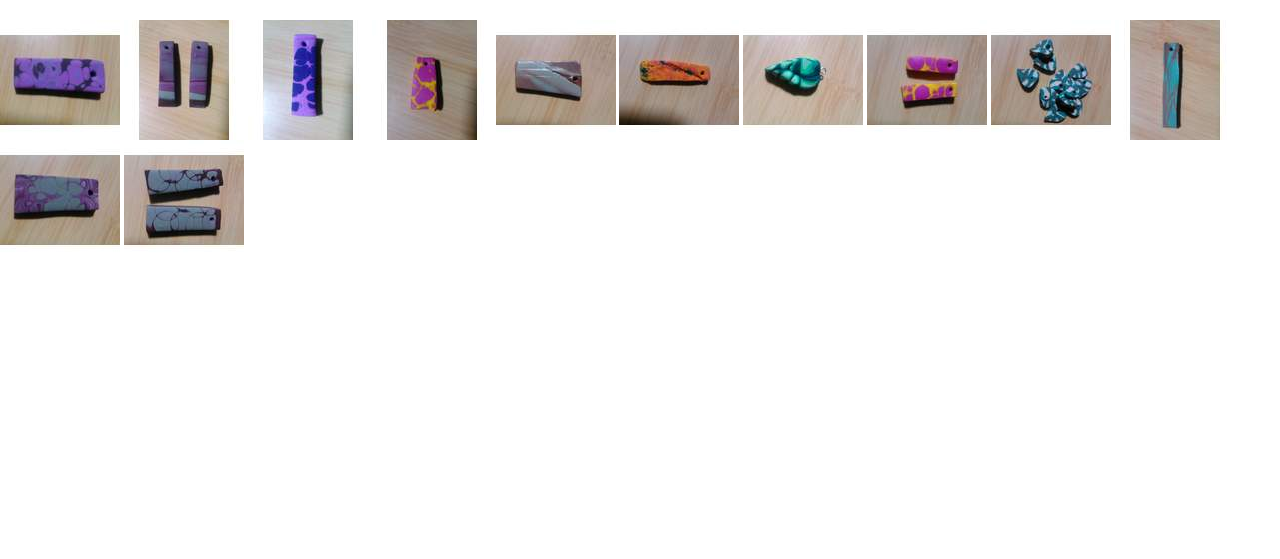
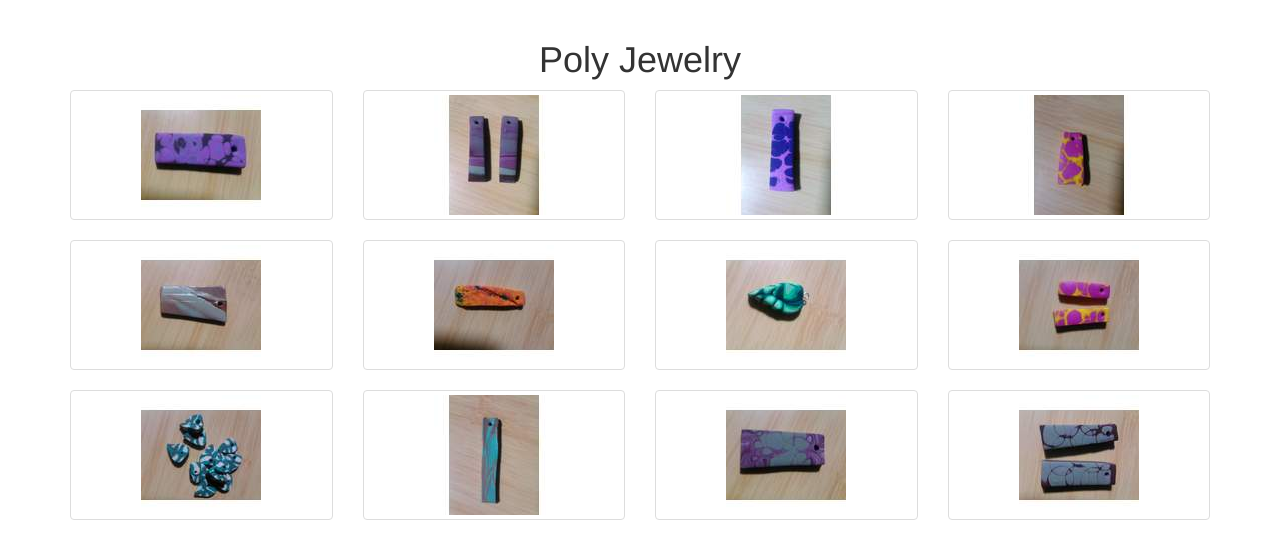
Before and after one commit to Mark-Magree/RustyBearStudio, a Flask app: page /poly_jewelry in a window 1280 px wide. Shown: the part 51-610 px from the top of the page. Run offline with Flask 2, Linux system fonts and the light colour scheme; some libraries are stand-ins or nearby versions.

Commit message:
improved gallery; added contact.html

```diff
--- a/rbs/templates/base.html
+++ b/rbs/templates/base.html
@@ -2,7 +2,8 @@
 {% block title %}Rusty Bear Studio{% endblock %}
 
 {% block navbar %}
-<nav class="navbar navbar-default navbar-static-top">
+{{ super() }}
+<nav class="navbar navbar-default navbar-static-top" role="navigation" id="myNavbar">
 	<div class="container">
 		<div class="navbar-header">
 			<a class="navbar-brand" href="/">RBS Home</a>
@@ -31,6 +32,4 @@
 </nav>
 {% endblock %}
 
-<a href="/"><h1>Rusty Bear Studio</h1></a>
-
 {% block content %}{% endblock %}
--- /dev/null
+++ b/rbs/templates/contact.html
@@ -0,0 +1,4 @@
+{% extends "base.html" %}
+{% block content %}
+<h2>contact info</h2>
+{% endblock %}
--- a/rbs/templates/gallery.html
+++ b/rbs/templates/gallery.html
@@ -1,11 +1,21 @@
 {% extends "base.html" %}
 {% block content %}
-<h2>{{ gallery_name | replace('_',' ') | title() }}</h2>
-<div class=gallery>
+{% block header %}{% endblock %}
+<div class="container">
+	<div class="row">
+		<div class="col-lg-12 col-md-12 col-sm-12 col-xs-12 text-center">
+			<h1>
+				{{ gallery_name | replace('_',' ') | title() }}
+			</h1>
+		</div>
+
 {% for i in images %}
-	<a class=display href={{img_dir}}{{i}}>
-		<img class=thumb src={{img_dir}}thumbs/{{i}}>
-	</a>
+		<div class="gallery_product col-lg-3 col-md-4 col-sm-4 col-xs-6">
+			<a href="{{img_dir}}{{i}}" class="thumbnail">
+				<img src="{{img_dir}}thumbs/{{i}}" class="img-responsive">
+			</a>
+		</div>
 {% endfor %}
+	</div>
 </div>
 {% endblock %}
--- a/rbs/views.py
+++ b/rbs/views.py
@@ -22,6 +22,11 @@ def about():
     return render_template('about.html',
                             gallery_list=gallery_list)
 
+@app.route('/contact')
+def contact():
+    return render_template('contact.html',
+                            gallery_list=gallery_list)
+
 @app.route('/gallery')
 def galleries():
     #TODO display image from each gallery
@@ -30,13 +35,14 @@ def galleries():
 
 @app.route('/<gallery>')
 def gallery(gallery):
-    '''open specific gallery or return page with list of galleries'''
+    '''open specific gallery OR return page with list of galleries'''
     img_dir = f"{gal_dir}/{gallery}/"
     if path.isdir(img_dir):
         images = [i for i in listdir(img_dir) if i.endswith('.jpg')]
         return render_template('gallery.html',
                                 img_dir=img_dir,
                                 images=images,
+                                gallery_name=gallery,
                                 gallery_list=gallery_list)
     else:
         return render_template('galleries.html',
```
